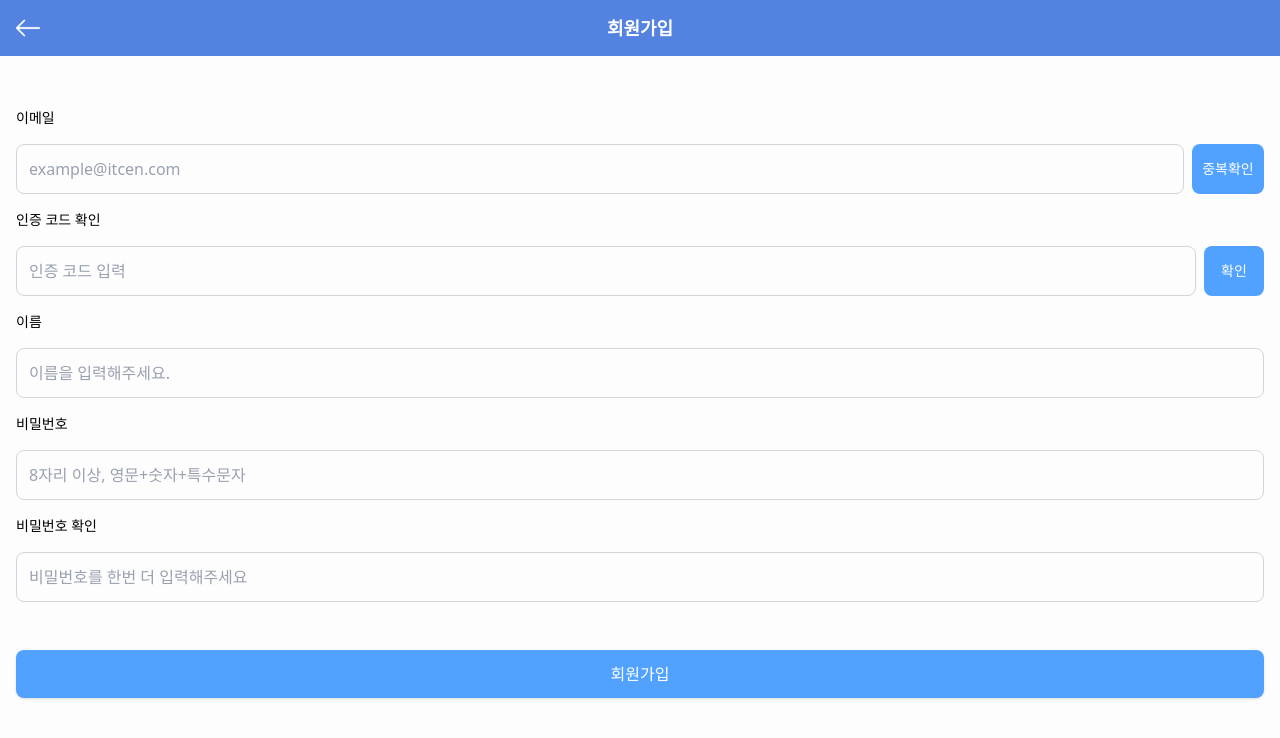
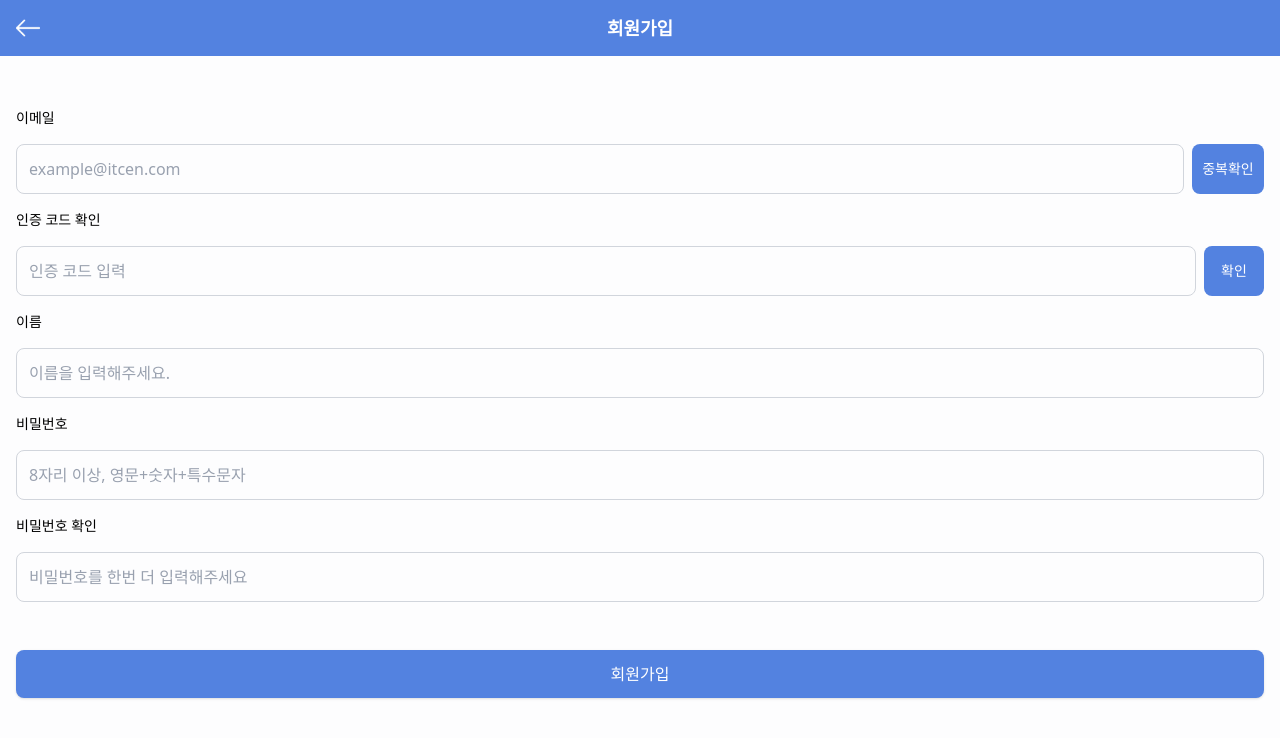
Before and after one commit to Yujin-nKim/fe, a React (Vite) app in the folder seurasaeng_fe/: page /register in a window 1280 px wide. Shown: the top 738 px of the page. Built offline with nearby package versions, Linux system fonts and the light colour scheme; no server answers; a web font is replaced by a local one.

Commit message:
fix: Primary 색에 맞게 수정
- 랜딩, 회원가입, 로그인 페이지의 버튼 색 수정

```diff
--- a/seurasaeng_fe/src/components/LandingPage.tsx
+++ b/seurasaeng_fe/src/components/LandingPage.tsx
@@ -19,13 +19,13 @@ export default function LandingPage() {
       </div>
       <div className="w-full flex flex-col gap-3 px-6 mt-8">
         <button
-          className="w-full py-3 rounded-lg bg-blue-400 text-white text-base font-normal shadow hover:bg-blue-500 transition"
+          className="w-full py-3 rounded-lg bg-[#5382E0] text-white text-base font-normal shadow hover:bg-blue-600 transition"
           onClick={() => navigate('/register')}
         >
           회원가입
         </button>
         <button
-          className="w-full py-3 rounded-lg border border-blue-300 text-blue-400 text-base font-normal bg-white hover:bg-blue-50 transition"
+          className="w-full py-3 rounded-lg border border-[#5382E0] text-[#5382E0] text-base font-normal bg-white hover:bg-blue-50 transition"
           onClick={() => navigate('/login')}
         >
           로그인
--- a/seurasaeng_fe/src/components/LoginPage.tsx
+++ b/seurasaeng_fe/src/components/LoginPage.tsx
@@ -36,7 +36,7 @@ export default function LoginPage() {
         </form>
         <button
           type="submit"
-          className="w-[90%] py-3 rounded-lg bg-blue-400 text-white text-base font-normal shadow hover:bg-blue-500 transition z-20 mb-8 mt-20"
+          className="w-[90%] py-3 rounded-lg bg-[#5382E0] text-white text-base font-normal shadow hover:bg-blue-600 transition z-20 mb-8 mt-20"
         >
           로그인
         </button>
--- a/seurasaeng_fe/src/components/RegisterPage.tsx
+++ b/seurasaeng_fe/src/components/RegisterPage.tsx
@@ -15,7 +15,7 @@ export default function RegisterPage() {
               className="flex-1 min-w-0 border border-gray-300 rounded-lg px-3 py-3 focus:outline-none focus:ring-2 focus:ring-blue-200 placeholder:text-gray-400 text-base appearance-none"
               placeholder="example@itcen.com"
             />
-            <button type="button" className="flex-shrink-0 min-w-[72px] px-2 py-3 rounded-lg bg-blue-400 text-white text-sm font-normal hover:bg-blue-500 transition text-base appearance-none">중복확인</button>
+            <button type="button" className="flex-shrink-0 min-w-[72px] px-2 py-3 rounded-lg bg-[#5382E0] text-white text-sm font-normal hover:bg-blue-600 transition text-base appearance-none">중복확인</button>
           </div>
           {/* 인증 코드 확인 */}
           <label className="text-sm font-normal text-black">인증 코드 확인</label>
@@ -25,7 +25,7 @@ export default function RegisterPage() {
               className="flex-1 min-w-0 border border-gray-300 rounded-lg px-3 py-3 focus:outline-none focus:ring-2 focus:ring-blue-200 placeholder:text-gray-400 text-base appearance-none"
               placeholder="인증 코드 입력"
             />
-            <button type="button" className="flex-shrink-0 min-w-[60px] px-2 py-3 rounded-lg bg-blue-400 text-white text-sm font-normal hover:bg-blue-500 transition text-base appearance-none">확인</button>
+            <button type="button" className="flex-shrink-0 min-w-[60px] px-2 py-3 rounded-lg bg-[#5382E0] text-white text-sm font-normal hover:bg-blue-600 transition text-base appearance-none">확인</button>
           </div>
           {/* 이름 */}
           <label className="text-sm font-normal text-black">이름</label>
@@ -50,7 +50,7 @@ export default function RegisterPage() {
           />
           <button
             type="submit"
-            className="w-full py-3 rounded-lg bg-blue-400 text-white text-base font-normal shadow hover:bg-blue-500 transition mt-8"
+            className="w-full py-3 rounded-lg bg-[#5382E0] text-white text-base font-normal shadow hover:bg-blue-600 transition mt-8"
           >
             회원가입
           </button>
```
